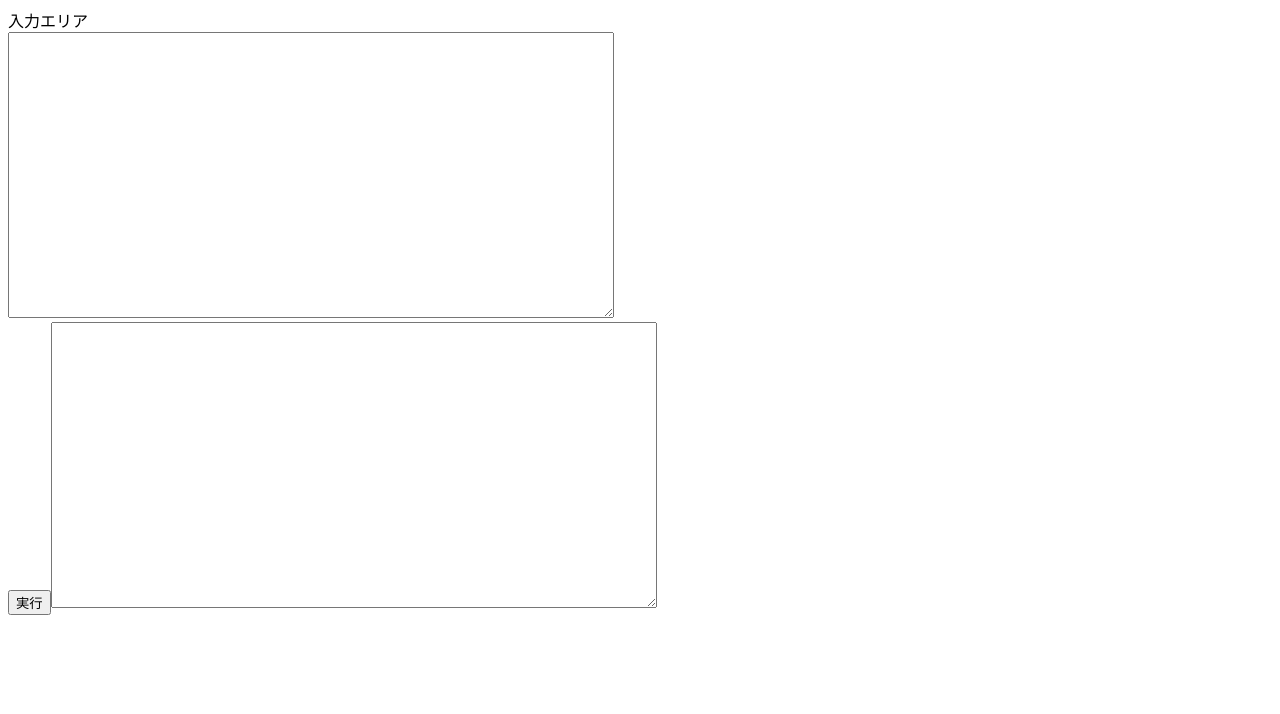
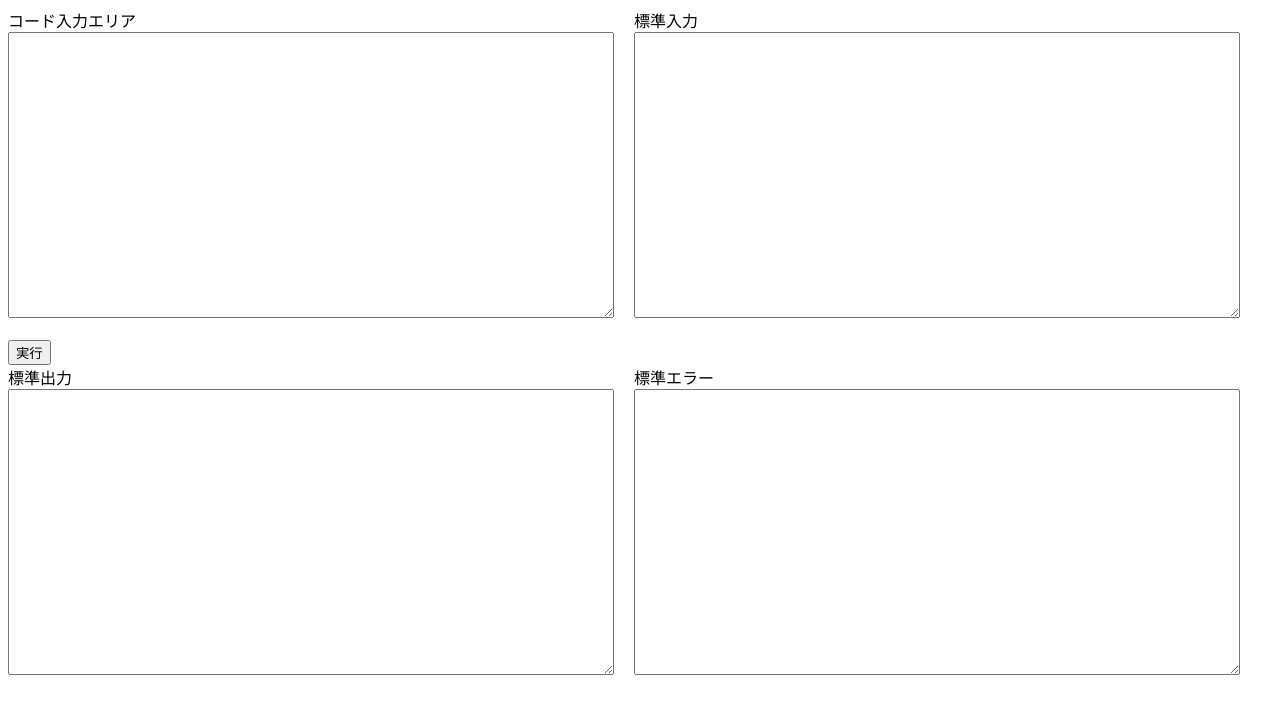
Before and after one commit to okku0916/competitive-programming-toolbox, a React (Vite) app in the folder apps/frontend/: page /test-page in a window 1280 px wide. Shown: the top 714 px of the page. Built offline with nearby package versions, Linux system fonts and the light colour scheme.

Commit message:
標準入力を受け付けるようexecutorを変更, 型を合わせるためにexecution/serviceを変更, pages/testPageに標準入力を可視化して実行可能に変更

```diff
--- a/apps/frontend/src/pages/TestPage.tsx
+++ b/apps/frontend/src/pages/TestPage.tsx
@@ -1,8 +1,11 @@
 import { useState } from "react";
+import type { RunResponse } from "@cpt/shared-types"
 
 export default function TestPage() {
   const [outPutText, setOutputText] = useState("");
+  const [codeText, setCodeText] = useState("")
   const [inputText, setInputText] = useState("")
+  const [errorText, setErrorText] = useState("")
 
   const sendCode = async () => {
 
@@ -14,28 +17,39 @@ export default function TestPage() {
     },
     body: JSON.stringify({
       language: "c++",
-      sourceCode: inputText,
-      input: ""
+      sourceCode: codeText,
+      input: inputText
 
     }),
   })
-
-
-
-
-  const data = await response.json()
+  const data: RunResponse = await response.json()
 
   console.log(data)
   setOutputText(data.stdout)
+  setErrorText(data.stderr)
 }
 
   return (
 
       <div>
-          入力エリア
+
+          <div style={{ display: "flex", gap: "20px" }}>
+            <div>
+              コード入力エリア
               <br />
               <textarea
-          //   ref={inputRef}
+                style={{
+                  width: "600px",
+                  height: "280px"
+                }}
+                value={codeText}
+                onChange={(e) => setCodeText(e.target.value)}
+                />
+            </div>
+            <div>
+              標準入力
+              <br />
+              <textarea
                 style={{
                   width: "600px",
                   height: "280px"
@@ -43,15 +57,24 @@ export default function TestPage() {
                 value={inputText}
                 onChange={(e) => setInputText(e.target.value)}
               />
+            </div>
+
+
+
+          </div>
+
+
           <br />
 
 
         <button onClick={sendCode}>
           実行
         </button>
-
+      <div style={{ display: "flex", gap: "20px" }}>
+        <div>
+          標準出力
+          <br />
           <textarea
-          //   ref={inputRef}
             style={{
               width: "600px",
               height: "280px"
@@ -60,5 +83,21 @@ export default function TestPage() {
             onChange={(e) => setOutputText(e.target.value)}
           />
         </div>
+        <div>
+          標準エラー
+          <br />
+          <textarea
+            style={{
+              width: "600px",
+              height: "280px"
+            }}
+            value={errorText}
+            onChange={(e) => setErrorText(e.target.value)}
+          />
+        </div>
+
+      </div>
+
+    </div>
   );
 }
```
Also changed, not shown: 2 other files (tests, documents, lock files or other folders). Lines whose indentation alone changed are shown as unchanged.
